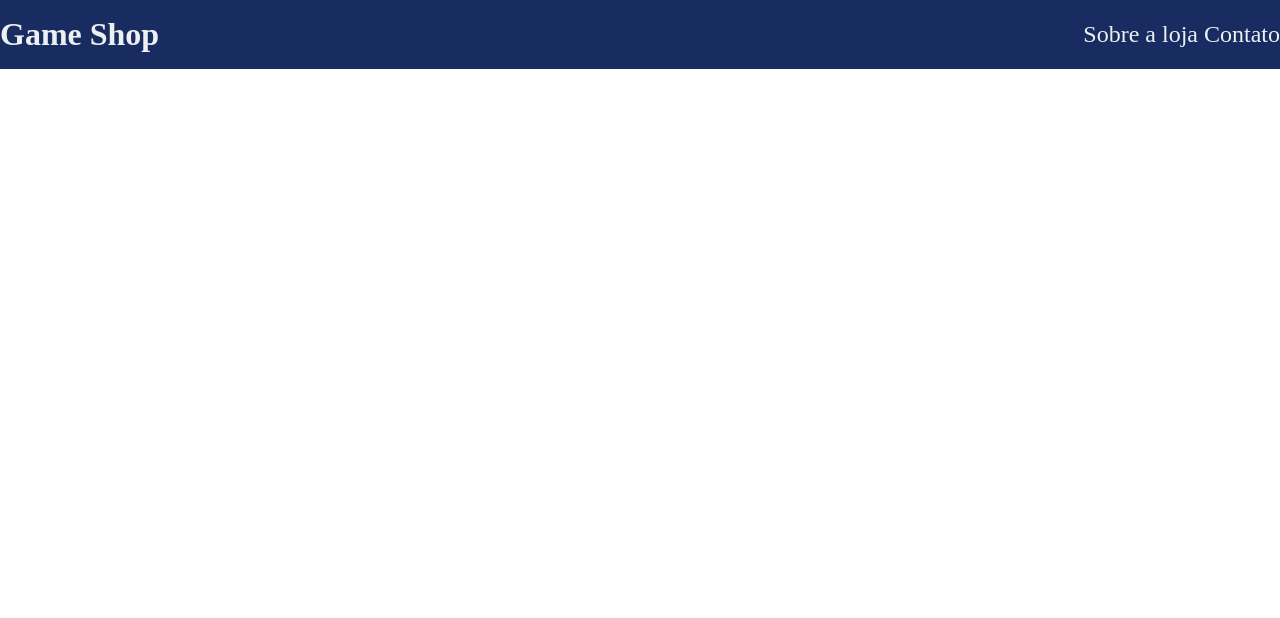
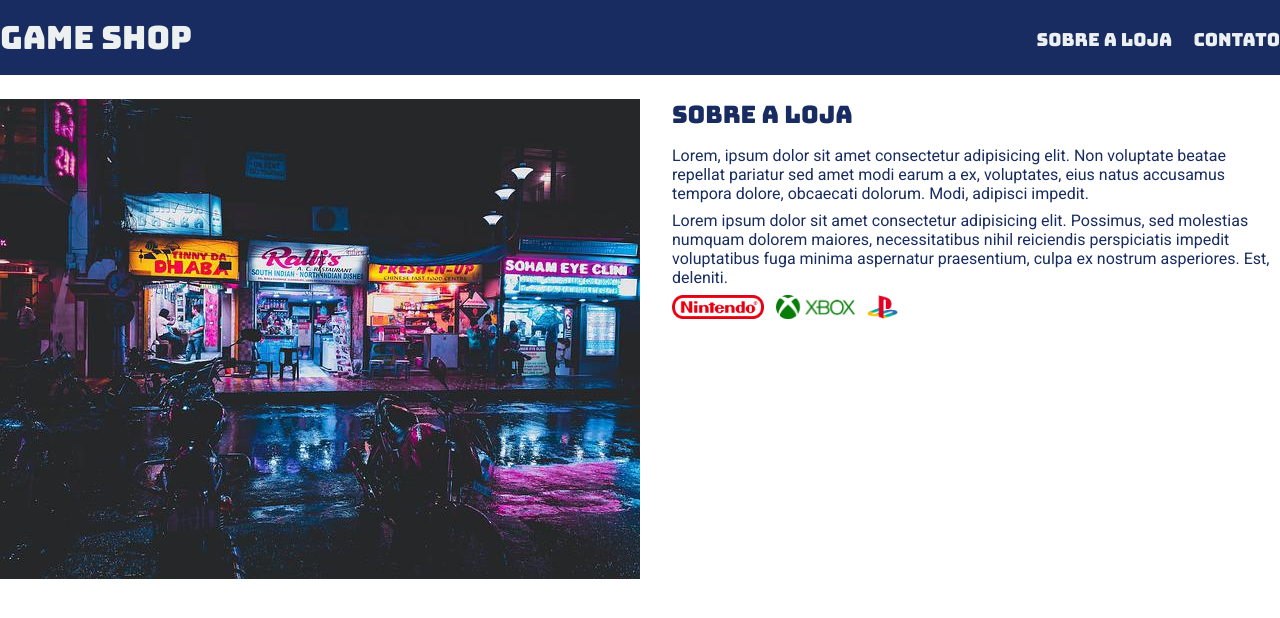
Before and after one commit to marianagalm/projetogameshop, a plain HTML site: page index.html in a window 1280 px wide. Drawn offline with Linux system fonts and the light colour scheme.

Commit message:
alterações css

```diff
--- a/index.html
+++ b/index.html
@@ -1,29 +1,61 @@
 <!DOCTYPE html>
 <html lang="pt-br">
+
 <head>
     <meta charset="UTF-8">
     <meta name="viewport" content="width=device-width, initial-scale=1.0">
     <title>Game Shop - A sua loja de games</title>
     <link rel="stylesheet" href="./style.css">
+
+    <link rel="preconnect" href="https://fonts.googleapis.com">
+    <link rel="preconnect" href="https://fonts.gstatic.com" crossorigin>
+    <link href="https://fonts.googleapis.com/css2?family=Bungee&family=Roboto:ital,wght@0,100;0,300;0,400;0,500;0,700;0,900;1,100;1,300;1,400;1,500;1,700;1,900&display=swap" rel="stylesheet">
 </head>
+
 <body>
     <header>
         <div class="container">
             <h1>Game Shop</h1>
             <nav>
                 <ul>
+                    <li>
                     <a href="#">Sobre a loja</a>
+                </li>
+                <li>
                     <a href="#">Contato</a>
-
+                </li>
                 </ul>
             </nav>
         </div>
 
     </header>
+    <section>
+        <div class="container">
+        <img class ="store-front" src="./images/loja.jpg" alt="fachada da loja Games Shop" />
+        <div>
+            <h2>
+                Sobre a Loja
+            </h2>
+            <p>
+                Lorem, ipsum dolor sit amet consectetur adipisicing elit. Non voluptate beatae repellat pariatur sed amet modi earum a ex, voluptates, eius natus accusamus tempora dolore, obcaecati dolorum. Modi, adipisci impedit.
+            </p>
+            <p>
+                Lorem ipsum dolor sit amet consectetur adipisicing elit. Possimus, sed molestias numquam dolorem maiores, necessitatibus nihil reiciendis perspiciatis impedit voluptatibus fuga minima aspernatur praesentium, culpa ex nostrum asperiores. Est, deleniti.
+        </p>
+        <ul class="brands-list">
+            <li><img src="./images/nintendo.png" alt="Nintendo"/></li>
+            <li><img src="./images/xbox.png" alt="Xbox"/></li>
+            <li><img src="./images/playstation.png" alt="Playstation" /></li>
+        </ul>
+        </div>
+
+        </div>
+    </section>
 
     <footer>
 
     </footer>
 
 </body>
+
 </html>
--- a/style.css
+++ b/style.css
@@ -10,15 +10,34 @@ header {
     color: #ecf0f1;
 }
 
-header nav {
+body {
+    font-family: "Roboto", serif;
+    font-weight: 400;
+    font-style: normal;
+}
+
+header,
+section h2 {
+    font-family: "Bungee", sans-serif;
+    font-weight: 400;
+    font-style: normal;
+}
+
+header h1,
+section h2 {
+    font-weight: normal;
+}
+
+header nav li {
     display: inline;
     margin-left: 16px;
     font-size: 24px;
 }
 
-header nav a {
+header nav li a {
     color: #ecf0f1;
     text-decoration: none;
+    font-size: 18px;
 }
 
 .container {
@@ -27,8 +46,42 @@ header nav a {
     margin: 0 auto;
 }
 
-header .container {
+header .container,
+section .container {
     display: flex;
     align-items: center;
     justify-content: space-between;
 }
+
+.brands-list img {
+    height: 24px;
+}
+
+.brands-list li {
+    display:inline;
+    margin-right: 8px;
+}
+
+section .container {
+    align-items: flex-start;
+}
+
+section {
+    padding: 24px 0;
+}
+
+section h2 {
+    margin-bottom: 16px;
+}
+
+section {
+    color: #182c61;
+}
+
+section p {
+    margin-bottom: 8px;
+}
+
+.store-front {
+    margin-right: 32px;
+}
```
Also changed, not shown: images/facebook.png (added), images/instagram.png (added), images/loja.jpg (added), images/nintendo.png (added), images/playstation.png (added), images/xbox.png (added), images/youtube.png (added). Lines whose indentation alone changed are shown as unchanged.
